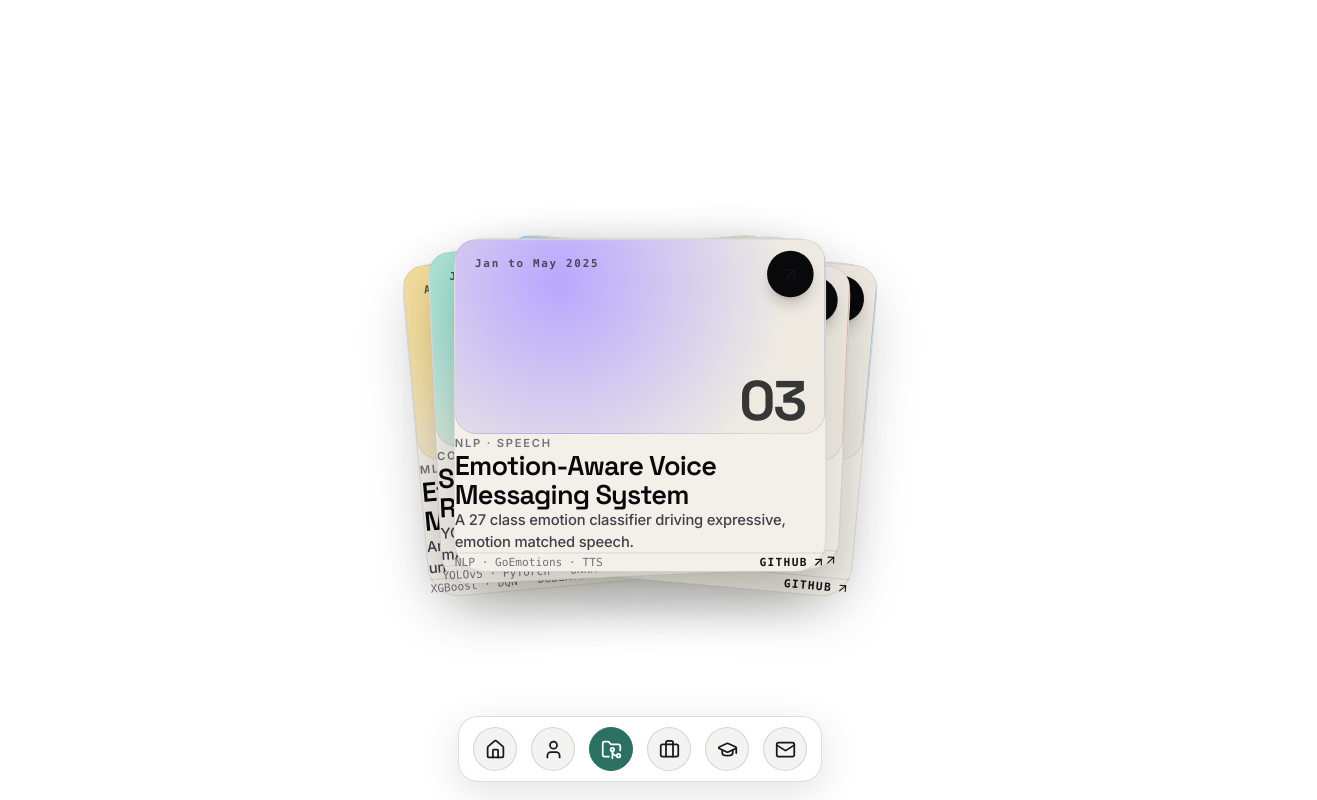
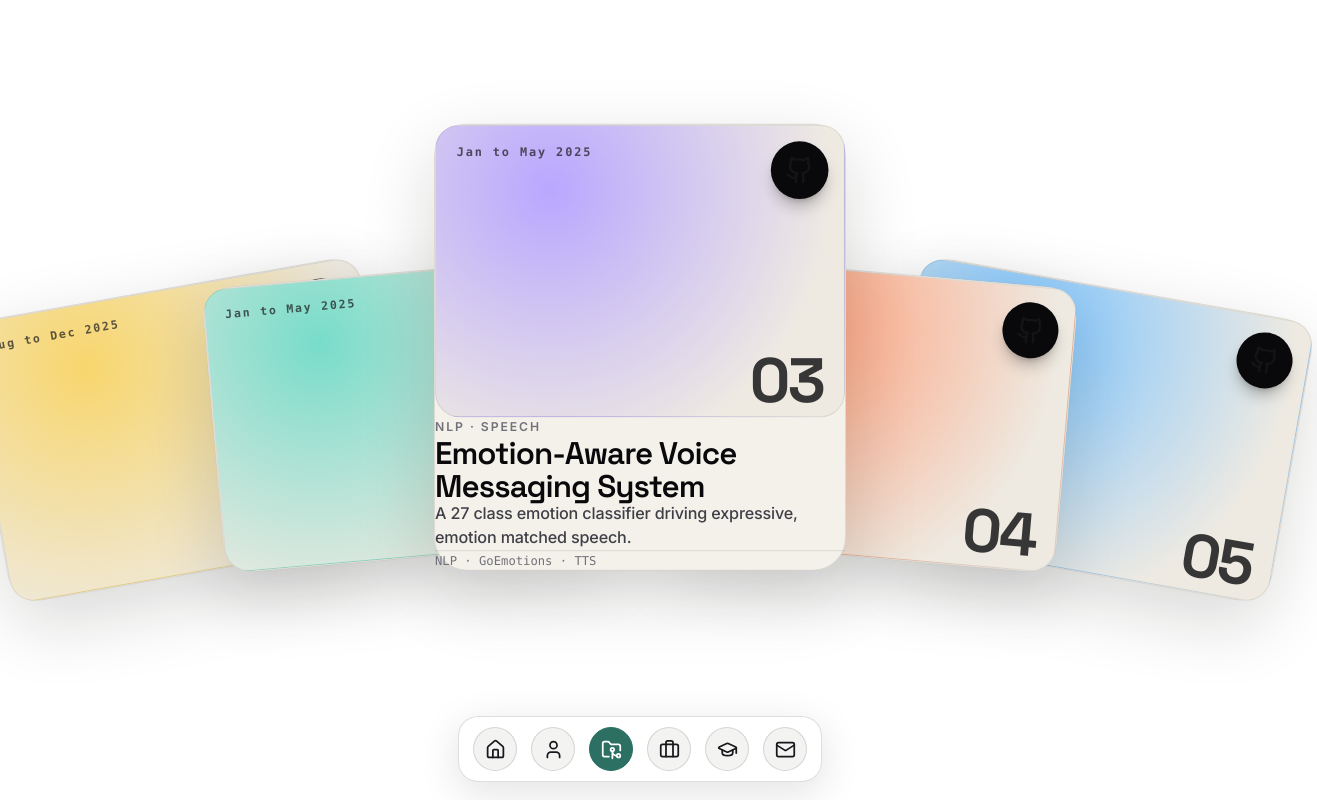
Before and after one commit to gautambalgi/PersonalWebsite, a React (Vite) app: page /projects in a window 1280 px wide. Shown: the whole page, 1317 px wide, since content can reach past the window. Built offline with nearby package versions, Linux system fonts and the light colour scheme.

Commit message:
premium card stack: hover to reveal, github logo dots

```diff
--- a/src/components/OrbitCardStack.jsx
+++ b/src/components/OrbitCardStack.jsx
@@ -1,5 +1,5 @@
 import { cn } from "@/lib/utils";
-import { ArrowUpRight } from "lucide-react";
+import { Github } from "lucide-react";
 import { useReducedMotion } from "framer-motion";
 import { useMemo, useRef, useState } from "react";
 
@@ -65,40 +65,35 @@ function inRange(index, length) {
   return Math.min(Math.max(0, index), Math.max(0, length - 1));
 }
 
-function CardHeader({ item }) {
+function GithubDot({ repo, name }) {
   return (
-    <div
-      className="relative flex aspect-[1.9] w-full overflow-hidden rounded-[1.4rem] border border-black/[0.08]"
-      style={{
-        background: `radial-gradient(circle at 28% 22%, ${item.accent}, #eeeae2 74%)`,
-      }}
+    <a
+      href={repo}
+      target="_blank"
+      rel="noreferrer"
+      onClick={(e) => e.stopPropagation()}
+      aria-label={`Open ${name} on GitHub`}
+      className="group/gh absolute right-4 top-4 z-20 grid size-14 place-items-center rounded-full bg-zinc-950 text-white shadow-lg shadow-black/25 transition-transform duration-200 hover:scale-110"
     >
-      <span className="absolute left-5 top-4 font-mono text-[0.7rem] font-semibold tracking-[0.16em] text-zinc-900/70">
-        {item.period}
+      <Github className="h-1/2 w-1/2" aria-hidden />
+      <span className="pointer-events-none absolute -top-10 left-1/2 origin-bottom -translate-x-1/2 scale-0 rounded-lg border border-black/10 bg-white px-3 py-1.5 text-xs font-bold text-zinc-900 shadow-md transition-transform duration-200 group-hover/gh:scale-100">
+        GitHub
       </span>
-      <span
-        className="absolute bottom-1 right-5 text-[3.6rem] font-bold leading-none tracking-[-0.04em] text-zinc-950/80"
-        style={{ fontFamily: "var(--display)" }}
-      >
-        {item.num}
-      </span>
-    </div>
+    </a>
   );
 }
 
 export function OrbitCardStack({
   items = projects,
   className,
-  cardClassName,
   defaultActiveIndex = 2,
-  spread = 205,
-  lift = 40,
+  spread = 215,
+  lift = 46,
 }) {
   const reduceMotion = useReducedMotion() ?? false;
   const cards = items.length ? items : projects;
   const restingIndex = inRange(defaultActiveIndex, cards.length);
   const [activeIndex, setActiveIndex] = useState(restingIndex);
-  const [open, setOpen] = useState(false);
   const stageRef = useRef(null);
   const midpoint = (cards.length - 1) / 2;
 
@@ -106,55 +101,35 @@ export function OrbitCardStack({
     () =>
       cards.map((_, index) => {
         const orbit = index - midpoint;
-        const stack = index - restingIndex;
         return {
-          open: {
-            x: orbit * spread,
-            y: Math.abs(orbit) * 16,
-            rotation: orbit * 5,
-          },
-          closed: {
-            x: stack * 12,
-            y: Math.abs(stack) * 5,
-            rotation: stack * 2.6,
-          },
+          x: orbit * spread,
+          y: Math.abs(orbit) * 14,
+          rotation: orbit * 5,
         };
       }),
-    [cards, midpoint, restingIndex, spread]
+    [cards, midpoint, spread]
   );
-
-  const activate = (index) => {
-    setOpen(true);
-    setActiveIndex(inRange(index, cards.length));
-  };
-  const close = () => {
-    setOpen(false);
-    setActiveIndex(restingIndex);
-  };
 
   return (
     <div
-      className={cn(
-        "relative flex w-full items-center justify-center p-4",
-        className
-      )}
+      className={cn("relative flex w-full items-center justify-center p-4", className)}
     >
       <div
         ref={stageRef}
-        className="relative h-[560px] w-full max-w-[1120px]"
-        onMouseLeave={close}
+        className="relative h-[600px] w-full max-w-[1200px]"
+        onMouseLeave={() => setActiveIndex(restingIndex)}
         role="list"
         aria-label="Project card stack"
       >
         {cards.map((item, index) => {
-          const position = open ? layouts[index].open : layouts[index].closed;
+          const pos = layouts[index];
           const active = index === activeIndex;
           const style = {
-            zIndex: active ? 80 : 50 - Math.abs(index - activeIndex),
-            transform: `translate(calc(-50% + ${position.x}px), calc(-50% + ${
-              position.y - (open && active ? lift : 0)
-            }px)) rotate(${position.rotation}deg) scale(${open ? 1 : 0.97})`,
-            transitionDuration: reduceMotion ? "0ms" : "440ms",
+            zIndex: active ? 90 : 50 - Math.abs(index - activeIndex),
+            transform: `translate(calc(-50% + ${pos.x}px), calc(-50% + ${
+              pos.y - (active ? lift : 0)
+            }px)) rotate(${active ? 0 : pos.rotation}deg) scale(${active ? 1.03 : 1})`,
+            transitionDuration: reduceMotion ? "0ms" : "460ms",
           };
 
           return (
@@ -164,55 +139,56 @@ export function OrbitCardStack({
               tabIndex={0}
               aria-current={active ? "true" : undefined}
               className={cn(
-                "absolute left-1/2 top-1/2 w-[min(88vw,24rem)] origin-bottom cursor-pointer rounded-[2rem] border border-black/10 bg-[#f3f0e9] p-5 text-[#141414] shadow-[0_20px_60px_rgba(20,16,10,0.12)] outline-none",
-                "transition-[transform] ease-[cubic-bezier(.2,.8,.2,1)] focus-visible:ring-2 focus-visible:ring-zinc-950/30 focus-visible:ring-offset-2 focus-visible:ring-offset-white",
-                cardClassName
+                "absolute left-1/2 top-1/2 w-[min(90vw,25rem)] origin-bottom cursor-pointer rounded-[2rem] border border-black/10 bg-[#f4f1ea] p-4 text-[#141414] shadow-[0_24px_70px_rgba(20,16,10,0.16)] outline-none",
+                "transition-[transform] ease-[cubic-bezier(.2,.8,.2,1)] focus-visible:ring-2 focus-visible:ring-zinc-950/30 focus-visible:ring-offset-2 focus-visible:ring-offset-white"
               )}
               style={style}
-              onMouseEnter={() => activate(index)}
-              onFocus={() => activate(index)}
-              onClick={() => activate(index)}
+              onMouseEnter={() => setActiveIndex(index)}
+              onFocus={() => setActiveIndex(index)}
+              onClick={() => setActiveIndex(index)}
             >
-              <div className="relative">
-                <CardHeader item={item} />
-                <a
-                  href={item.repo}
-                  target="_blank"
-                  rel="noreferrer"
-                  onClick={(e) => e.stopPropagation()}
-                  aria-label={`Open ${item.name} on GitHub`}
-                  className="absolute right-3 top-3 grid size-12 place-items-center rounded-full bg-zinc-950 text-white shadow-lg shadow-black/20 transition-transform hover:scale-110"
+              <GithubDot repo={item.repo} name={item.name} />
+
+              {/* colored tile */}
+              <div
+                className="relative flex aspect-[1.4] w-full overflow-hidden rounded-[1.5rem] border border-black/[0.08]"
+                style={{
+                  background: `radial-gradient(circle at 28% 22%, ${item.accent}, #eeeae2 76%)`,
+                }}
+              >
+                <span className="absolute left-5 top-4 font-mono text-[0.72rem] font-semibold tracking-[0.16em] text-zinc-900/70">
+                  {item.period}
+                </span>
+                <span
+                  className="absolute bottom-1 right-5 text-[3.8rem] font-bold leading-none tracking-[-0.04em] text-zinc-950/80"
+                  style={{ fontFamily: "var(--display)" }}
                 >
-                  <ArrowUpRight className="size-5" aria-hidden />
-                </a>
+                  {item.num}
+                </span>
               </div>
-              <div className="px-1 pb-1 pt-6">
-                <p className="text-[0.72rem] font-semibold uppercase tracking-[0.16em] text-zinc-500">
+
+              {/* details — only revealed on the active card */}
+              <div
+                className={cn(
+                  "overflow-hidden px-2 transition-all duration-300 ease-out",
+                  active ? "mt-5 max-h-[24rem] opacity-100" : "mt-0 max-h-0 opacity-0"
+                )}
+              >
+                <p className="text-[0.74rem] font-semibold uppercase tracking-[0.16em] text-zinc-500">
                   {item.role}
                 </p>
                 <h3
-                  className="mt-2 text-[1.75rem] font-semibold leading-[1.06] tracking-[-0.03em] text-zinc-950"
+                  className="mt-2 text-[1.9rem] font-semibold leading-[1.05] tracking-[-0.03em] text-zinc-950"
                   style={{ fontFamily: "var(--display)" }}
                 >
                   {item.name}
                 </h3>
-                <p className="mt-3 text-[0.95rem] font-medium leading-[1.45] tracking-[-0.01em] text-zinc-700">
+                <p className="mt-3 text-[0.98rem] font-medium leading-[1.45] tracking-[-0.01em] text-zinc-700">
                   {item.description}
                 </p>
-                <div className="mt-5 flex items-center justify-between border-t border-black/10 pt-4">
-                  <span className="font-mono text-[0.72rem] text-zinc-500">
-                    {item.tech}
-                  </span>
-                  <a
-                    href={item.repo}
-                    target="_blank"
-                    rel="noreferrer"
-                    onClick={(e) => e.stopPropagation()}
-                    className="flex items-center gap-1 font-mono text-[0.72rem] font-bold uppercase tracking-[0.12em] text-zinc-900 hover:text-zinc-950"
-                  >
-                    GitHub <ArrowUpRight className="size-3.5" aria-hidden />
-                  </a>
-                </div>
+                <p className="mt-4 border-t border-black/10 pt-4 font-mono text-[0.74rem] text-zinc-500">
+                  {item.tech}
+                </p>
               </div>
             </article>
           );
--- a/src/pages/Projects.jsx
+++ b/src/pages/Projects.jsx
@@ -2,7 +2,7 @@ import { OrbitCardStack } from "../components/OrbitCardStack";
 
 export default function Projects() {
   return (
-    <main className="page flex items-center justify-center px-4 pb-40 pt-24">
+    <main className="page flex items-center justify-center px-4 pb-40 pt-20">
       <OrbitCardStack />
     </main>
   );
```
